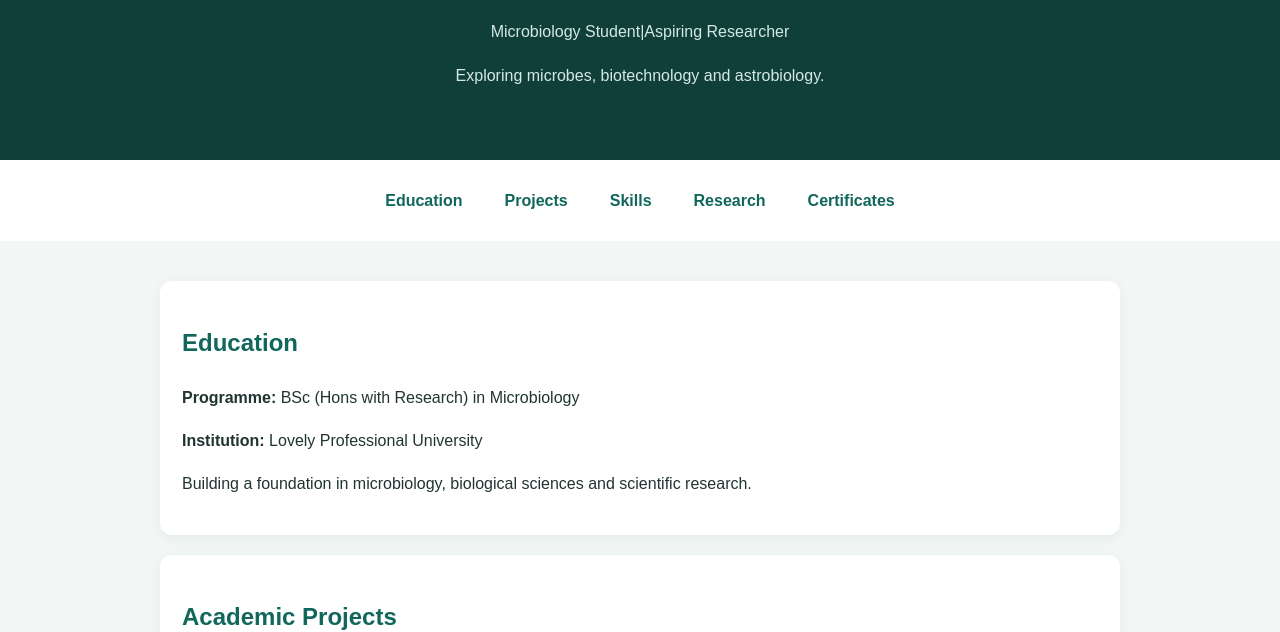
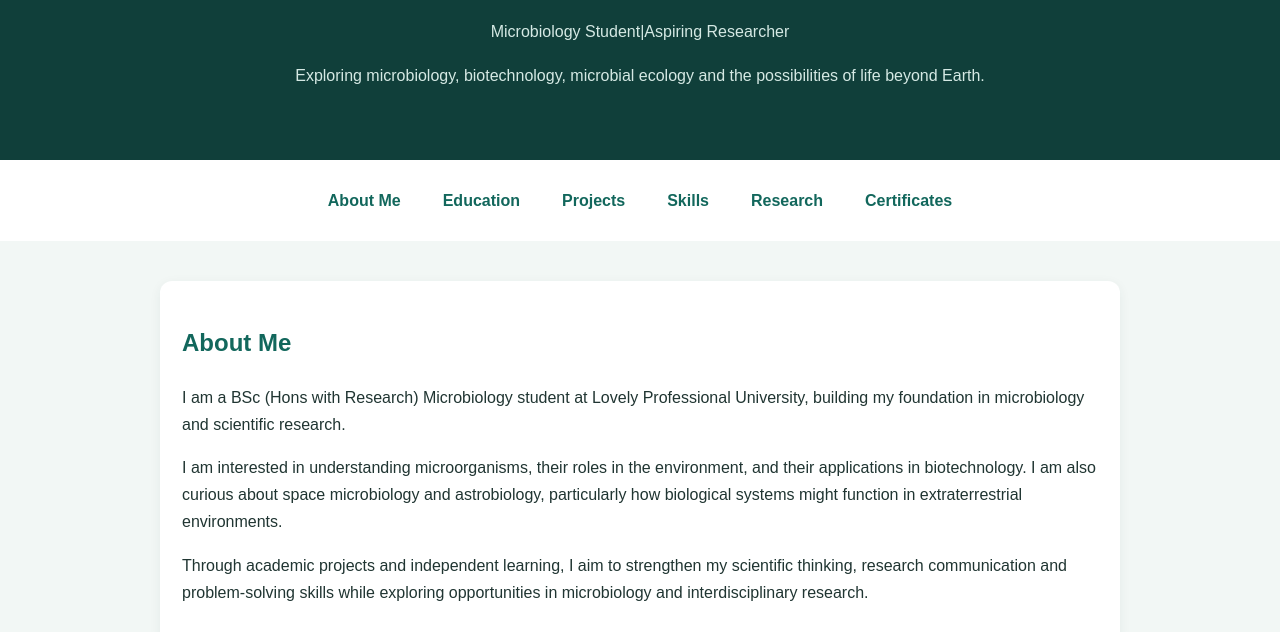
Before and after one commit to Ivneera-16/Ivneera-16.github.io, a plain HTML site: page index.html in a window 1280 px wide. Shown: the part 326-958 px from the top of the page. Drawn offline with Linux system fonts and the light colour scheme.

Commit message:
Improve introduction

```diff
--- a/index.html
+++ b/index.html
@@ -131,10 +131,11 @@ section {
   <p>ACADEMIC & RESEARCH PORTFOLIO</p>
   <h1>Ivneera Kataria</h1>
   <p>Microbiology Student|Aspiring Researcher</p>
-  <p>Exploring microbes, biotechnology and astrobiology.</p>
+  <p>Exploring microbiology, biotechnology, microbial ecology and the possibilities of life beyond Earth.</p>
 </header>
 
 <nav>
+  <a href="#about">About Me</a>
   <a href="#education">Education</a>
   <a href="#projects">Projects</a>
   <a href="#skills">Skills</a>
@@ -143,6 +144,29 @@ section {
 </nav>
 
 <main>
+
+<section id="about">
+  <h2>About Me</h2>
+  <p>
+    I am a BSc (Hons with Research) Microbiology student at
+    Lovely Professional University, building my foundation in
+    microbiology and scientific research.
+  </p>
+  <p>
+    I am interested in understanding microorganisms, their roles
+    in the environment, and their applications in biotechnology.
+    I am also curious about space microbiology and astrobiology,
+    particularly how biological systems might function in
+    extraterrestrial environments.
+  </p>
+  <p>
+    Through academic projects and independent learning, I aim
+    to strengthen my scientific thinking, research communication
+    and problem-solving skills while exploring opportunities
+    in microbiology and interdisciplinary research.
+  </p>
+</section>
+
   <section id="education">
     <h2>Education</h2>
     <p><strong>Programme:</strong> BSc (Hons with Research)
```
